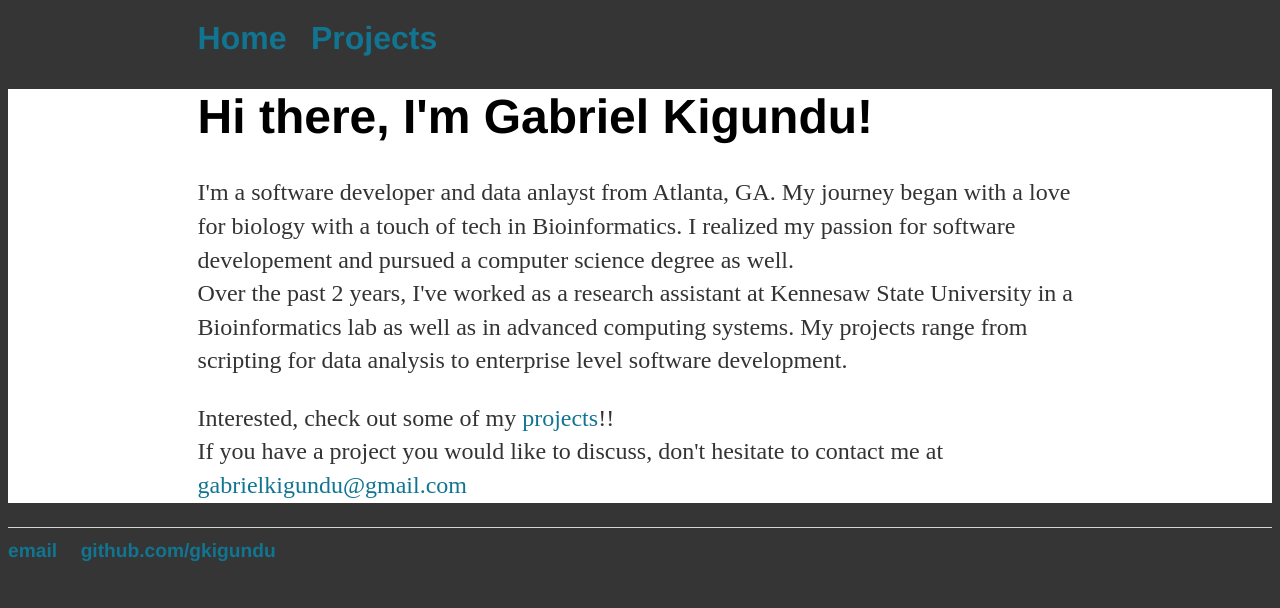
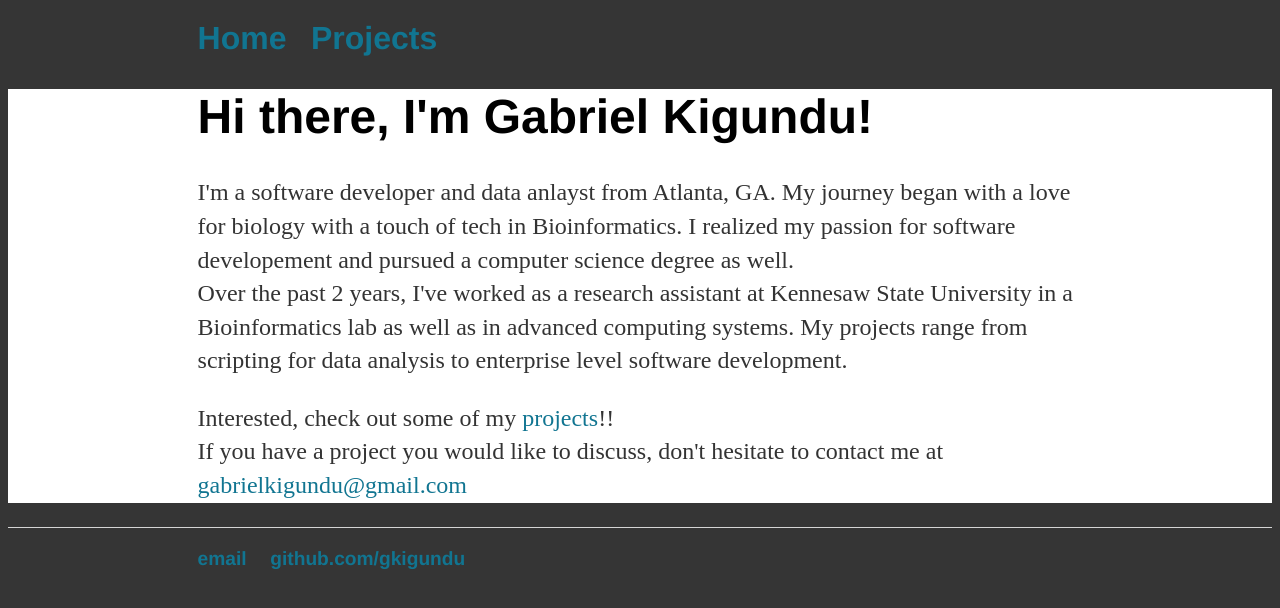
Before and after one commit to gkigundu/gkigundu.github.io, a Jekyll site: the page built from index.html, in a window 1280 px wide. Shown: the top 608 px of the page. Built offline with Jekyll 4.4.1, drawn with Linux system fonts in a browser that asks for light colours.

Commit message:
Update default.html

```diff
--- a/_layouts/default.html
+++ b/_layouts/default.html
@@ -20,7 +20,7 @@
 				</div>
 			</main><!-- /.container -->
 			<footer>
-				<div class"content">
+				<div class="content">
 					<ul>
 						<li><a href="mailto:gabrielkigundu@gmail.com">email</a></li>
 						<li><a href="https://github.com/gkigundu	">github.com/gkigundu</a></li>
```
